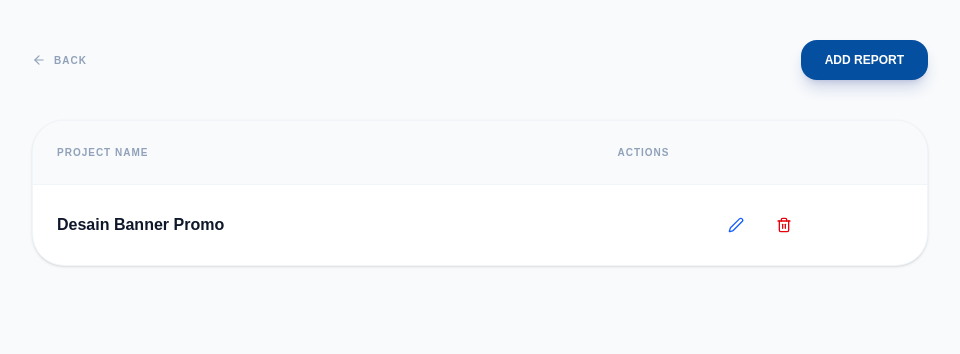
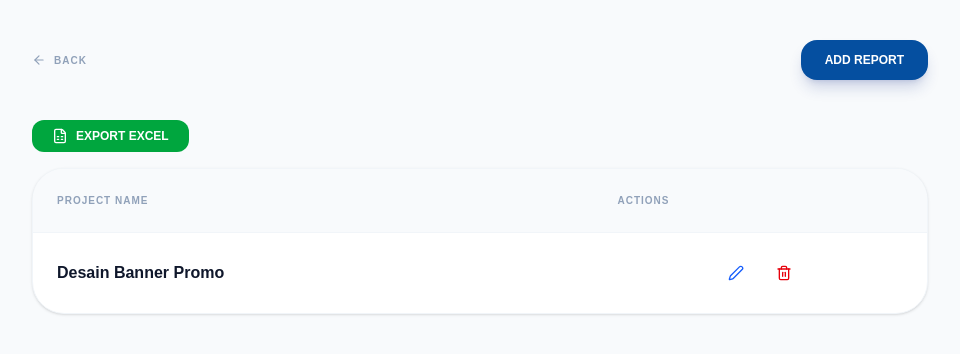
Before and after one commit to AnggaZay/arta-notification, a Next.js app: page /laporan/input in a window 1280 px wide. Shown: the top 354 px of the page, without its empty margins (160-1120 px from the left). Built offline with nearby package versions, Linux system fonts and the light colour scheme.

Commit message:
Fix: Update laporan page to use Google Auth

```diff
--- a/app/laporan/input/page.tsx
+++ b/app/laporan/input/page.tsx
@@ -11,12 +11,7 @@ export default function DatabaseLaporan() {
   XLSX.utils.book_append_sheet(workbook, worksheet, "Laporan Arta");
   XLSX.writeFile(workbook, "Laporan_Kinerja_Creative.xlsx");
 };
-<button
-  onClick={exportToExcel}
-  className="flex items-center gap-2 bg-green-600 text-white px-5 py-2 rounded-xl font-bold text-xs uppercase hover:bg-green-700 transition-all mb-4"
->
-  <FileSpreadsheet size={16} /> Export Excel
-</button>
+
   const [isModalOpen, setIsModalOpen] = useState(false);
   // Kita kasih tahu TypeScript kalau isinya bisa apa aja (any)
   const [listLaporan, setListLaporan] = useState<any[]>([
@@ -60,6 +55,12 @@ export default function DatabaseLaporan() {
             Add Report
           </button>
         </div>
+<button
+  onClick={exportToExcel}
+  className="flex items-center gap-2 bg-green-600 text-white px-5 py-2 rounded-xl font-bold text-xs uppercase hover:bg-green-700 transition-all mb-4"
+>
+  <FileSpreadsheet size={16} /> Export Excel
+</button>
 
         <div className="bg-white rounded-[32px] border border-slate-100 shadow-sm overflow-hidden">
           <table className="w-full">
```
